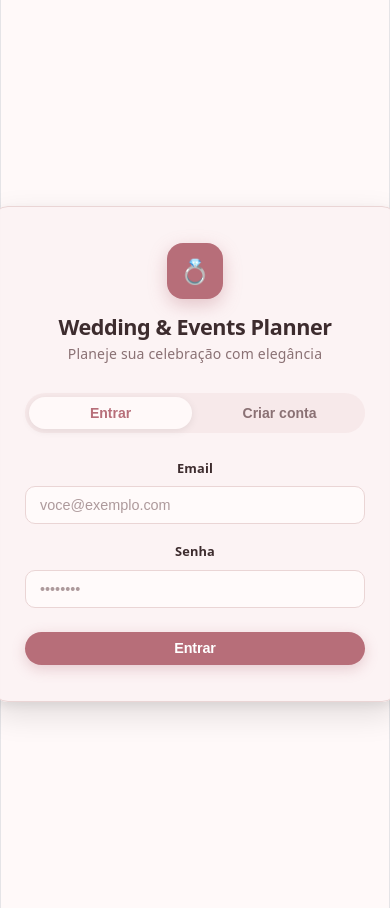
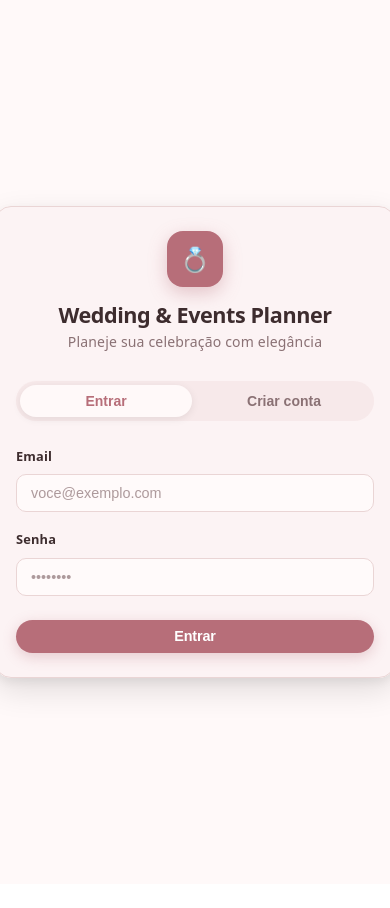
Before and after one commit to LarissaSantss/wedding-planner, a React (Vite) app: page / in a window 390 px wide. After the commit the page ends 884 px from the top, so only its background shows below. Built offline with nearby package versions, Linux system fonts and the light colour scheme; no server answers; the database is empty.

Commit message:
fix: layout fluido global e responsividade mobile do dashboard

```diff
--- a/src/components/dashboard/dashboard.css
+++ b/src/components/dashboard/dashboard.css
@@ -871,4 +871,58 @@ select.form-control {
   .theme-grid {
     grid-template-columns: repeat(auto-fill, minmax(110px, 1fr));
   }
+
+  .dashboard-controls {
+    flex-wrap: wrap;
+    justify-content: flex-end;
+  }
+
+  .event-selector-native {
+    max-width: 180px;
+    font-size: 0.8rem;
+  }
+
+  .event-hero-countdown {
+    flex-wrap: wrap;
+  }
+
+  .event-metrics {
+    grid-template-columns: 1fr;
+  }
+
+  .module-grid {
+    grid-template-columns: repeat(2, 1fr);
+  }
+
+  .auth-main {
+    padding: 1.25rem 1rem;
+  }
+
+  .auth-card {
+    padding: 1.5rem 1.25rem;
+  }
+
+  .form-actions {
+    flex-wrap: wrap;
+    justify-content: stretch;
+  }
+
+  .form-actions .btn-primary,
+  .form-actions .btn-secondary {
+    flex: 1 1 auto;
+  }
 }
+
+@media (max-width: 400px) {
+  .module-grid {
+    grid-template-columns: 1fr;
+  }
+
+  .event-hero {
+    padding: 1.25rem 1rem;
+  }
+
+  .countdown-number {
+    font-size: 1.5rem;
+  }
+}
--- a/src/hooks/useEvent.ts
+++ b/src/hooks/useEvent.ts
@@ -57,7 +57,15 @@ export function useEvent(): UseEventReturn {
   }, [])
 
   useEffect(() => {
-    void refresh()
+    // Agendado via microtask para não chamar setState sincronamente no effect
+    // (regra react-hooks/set-state-in-effect do React 19)
+    let cancelled = false
+    queueMicrotask(() => {
+      if (!cancelled) void refresh()
+    })
+    return () => {
+      cancelled = true
+    }
   }, [refresh])
 
   const selectEvent = useCallback(async (id: string) => {
--- a/src/index.css
+++ b/src/index.css
@@ -15,7 +15,7 @@
   --heading: system-ui, 'Segoe UI', Roboto, sans-serif;
   --mono: ui-monospace, Consolas, monospace;
 
-  font: 18px/145% var(--sans);
+  font: 16px/145% var(--sans);
   letter-spacing: 0.18px;
   color-scheme: light dark;
   color: var(--text);
@@ -51,11 +51,10 @@
 }
 
 #root {
-  width: 1126px;
-  max-width: 100%;
-  margin: 0 auto;
-  text-align: center;
-  border-inline: 1px solid var(--border);
+  width: 100%;
+  max-width: none;
+  margin: 0;
+  text-align: left;
   min-height: 100svh;
   display: flex;
   flex-direction: column;
@@ -64,6 +63,8 @@
 
 body {
   margin: 0;
+  width: 100%;
+  overflow-x: hidden;
 }
 
 h1,
```
